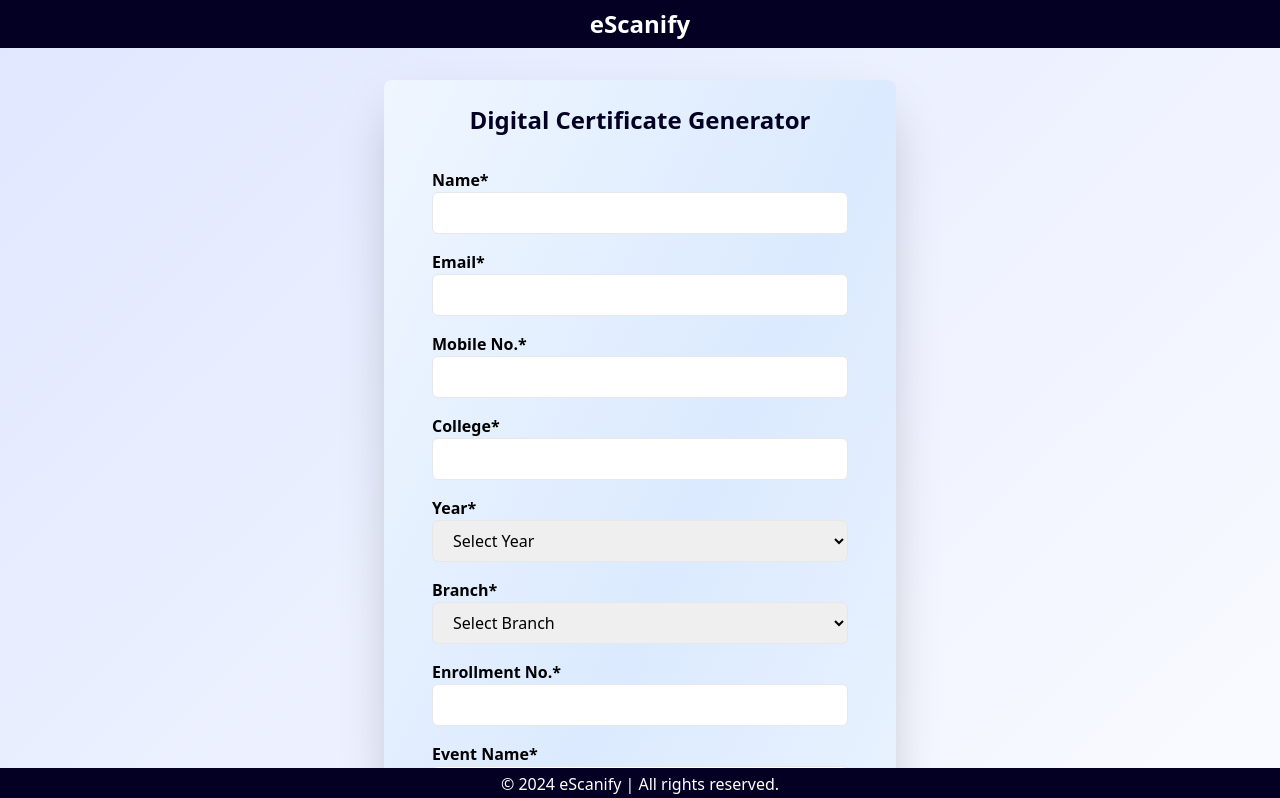
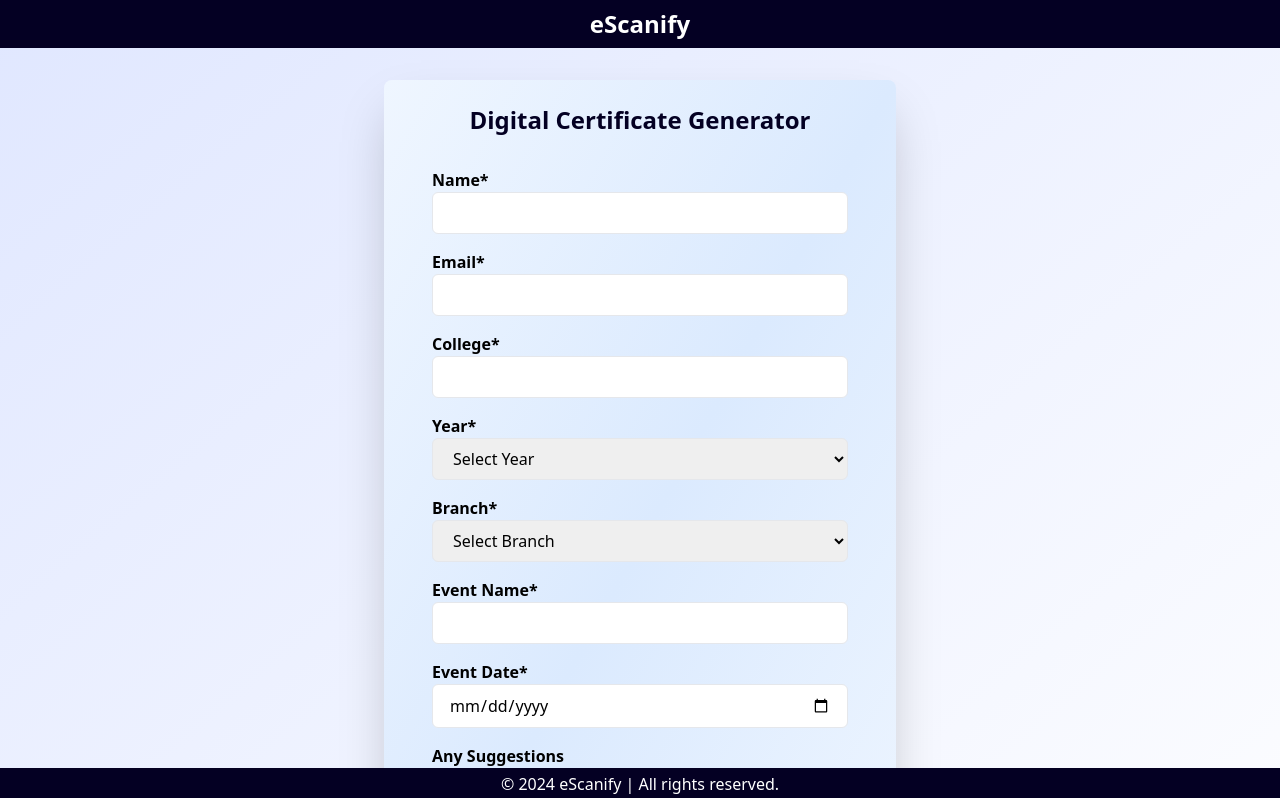
Before and after one commit to TiwariSudhanshu/eScanify, a React (Vite) app in the folder client/: page /#/ in a window 1280 px wide. Shown: the top 798 px of the page. Built offline with nearby package versions, Linux system fonts and the light colour scheme.

Commit message:
Update Form.jsx

```diff
--- a/client/src/Form.jsx
+++ b/client/src/Form.jsx
@@ -111,7 +111,7 @@
           />
         </div>
 
-        <div className="mb-4">
+{/*         <div className="mb-4">
           <label className="block text-black font-bold">Mobile No.*</label>
           <input
             type="tel"
@@ -122,7 +122,7 @@
             className="w-full px-4 py-2 border rounded-md focus:outline-none focus:ring-2 text-black focus:ring-blue-600"
           />
         </div>
-
+ */}
         <div className="mb-4">
           <label className="block text-black font-bold">College*</label>
           <input
@@ -177,7 +177,7 @@
           </select>
         </div>
 
-        <div className="mb-4">
+{/*         <div className="mb-4">
           <label className="block text-black font-bold">Enrollment No.*</label>
           <input
             type="text"
@@ -187,7 +187,7 @@
             className="w-full px-4 py-2 border rounded-md focus:outline-none focus:ring-2 text-black focus:ring-blue-600"
           />
         </div>
-
+ */}
         <div className="mb-4">
           <label className="block text-black font-bold">Event Name*</label>
           <input
@@ -243,7 +243,7 @@
               name="Check Box2"
               checked={formData.checkbox2}
               onChange={handleChange}
-              className="form-checkbox h-5 w-5 text-blue-600"
+              className="form-checkbox h-6 w-6 text-blue-600"
             />
             <span className="ml-2 text-black">Could you please confirm if the details provided above are accurate and complete?</span>
           </label>
```
